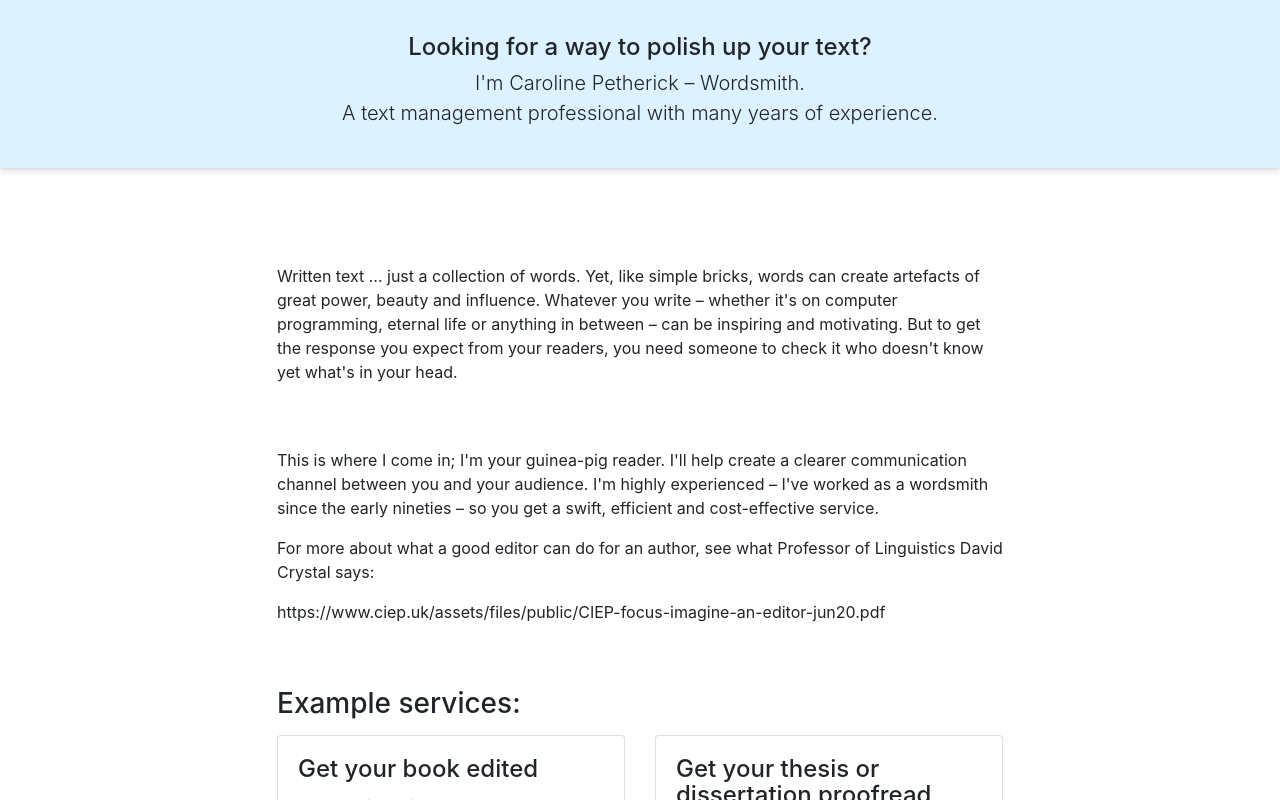
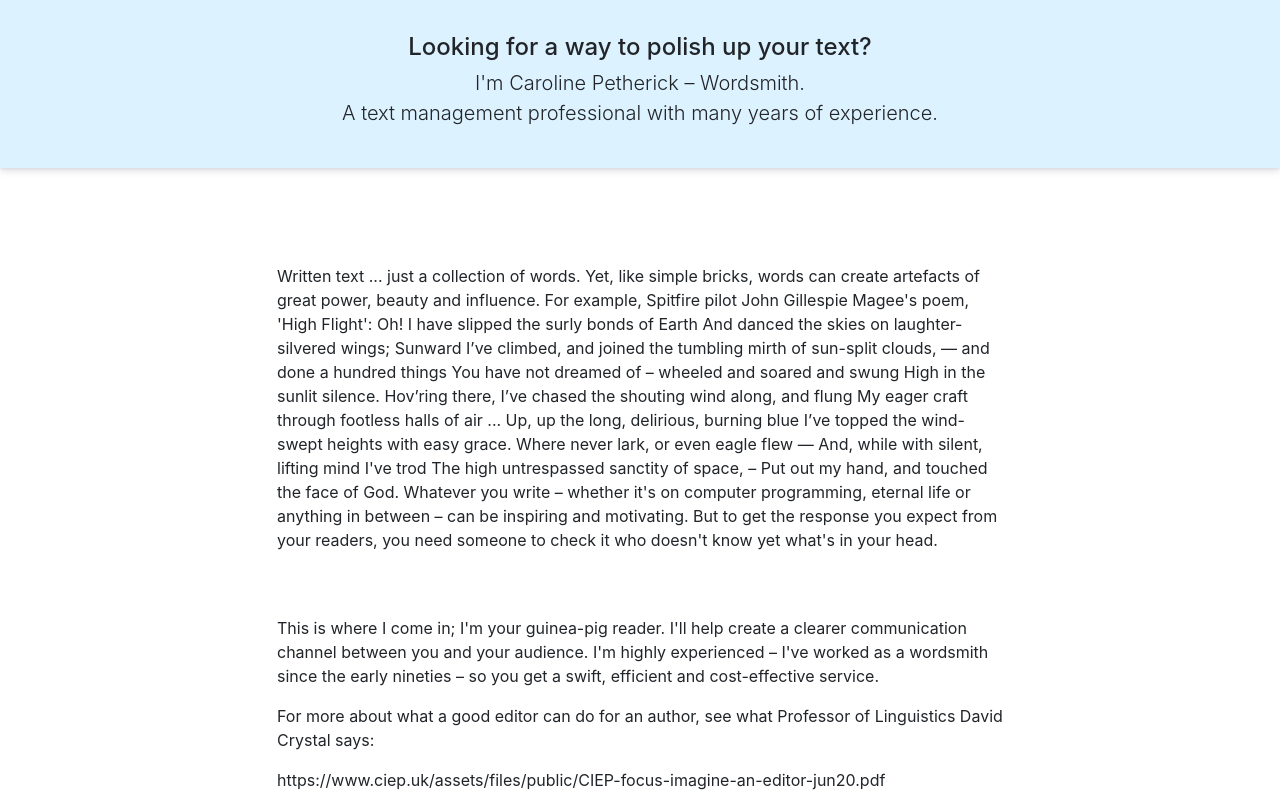
Before and after one commit to ikinone/wordsmith, a plain HTML site: page index.html in a window 1280 px wide. Shown: the part 534-1334 px from the top of the page. Drawn offline with nearby package versions, Linux system fonts and the light colour scheme; some packages are replaced by stand-ins of ours; a script that the page names is missing; a web font is replaced by a local one.

Commit message:
added High Flight poem

```diff
--- a/index.html
+++ b/index.html
@@ -118,7 +118,24 @@
         <div class="container">
             <div class="row">
                 <div class="col">
-                    <p class="py-5">Written text ... just a collection of words. Yet, like simple bricks, words can create artefacts of great power, beauty and influence. Whatever you write – whether it's on computer programming, eternal life or anything in between – can be inspiring and motivating. But to get the response you expect from your readers, you need someone to check it who doesn't know yet what's in your head.</p>
+                    <p class="py-5">Written text ... just a collection of words. Yet, like simple bricks, words can create artefacts of great power, beauty and influence. For example, Spitfire pilot John Gillespie Magee's poem, 'High Flight':
+					Oh! I have slipped the surly bonds of Earth
+					And danced the skies on laughter-silvered wings;
+					Sunward I’ve climbed, and joined the tumbling mirth
+					of sun-split clouds, — and done a hundred things
+					You have not dreamed of – wheeled and soared and swung
+					High in the sunlit silence. Hov’ring there,
+					I’ve chased the shouting wind along, and flung
+					My eager craft through footless halls of air ...
+
+					Up, up the long, delirious, burning blue
+					I’ve topped the wind-swept heights with easy grace.
+					Where never lark, or even eagle flew —
+					And, while with silent, lifting mind I've trod
+					The high untrespassed sanctity of space,
+					– Put out my hand, and touched the face of God.
+
+					Whatever you write – whether it's on computer programming, eternal life or anything in between – can be inspiring and motivating. But to get the response you expect from your readers, you need someone to check it who doesn't know yet what's in your head.</p>
 					<p>This is where I come in; I'm your guinea-pig reader. I'll help create a clearer communication channel between you and your audience. I'm highly experienced – I've worked as a wordsmith since the early nineties – so you get a swift, efficient and cost-effective service.</p>
 					<p></p>
 					<p> For more about what a good editor can do for an author, see what Professor of Linguistics David Crystal says:</p>
```
